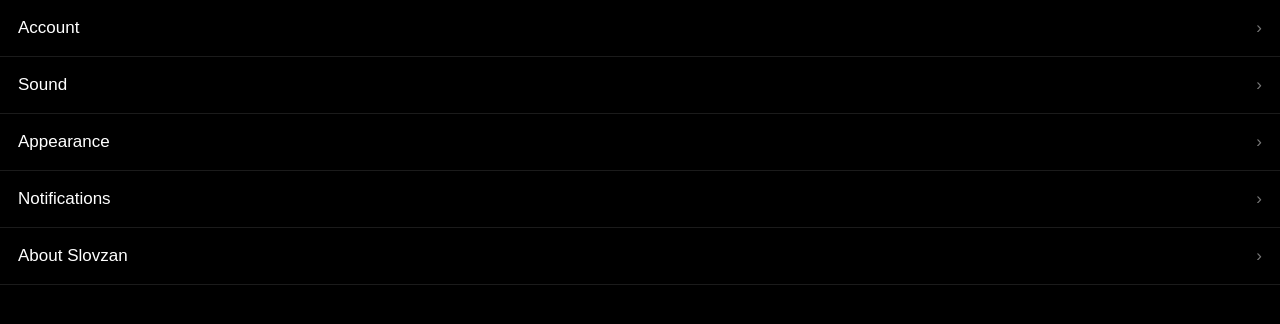
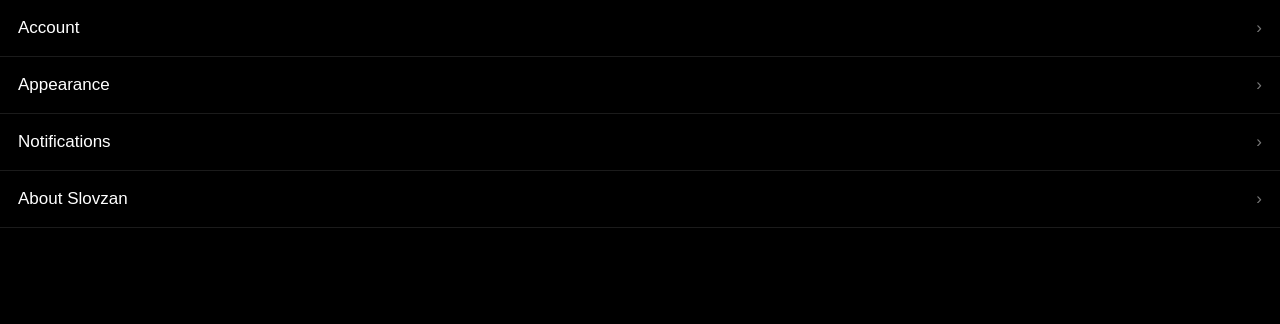
Before and after one commit to snapz12/Snapz, a Flask app: template templates/settings.html in a window 1280 px wide. Shown: the part 63-387 px from the top of the page. Run offline with Flask 3, Linux system fonts and the light colour scheme; the template is opened without the code that fills it, so the values that code supplies are empty; some libraries are stand-ins or nearby versions.

Commit message:
Update SLOVZAN logo and premium splash and sound settings delite

```diff
--- a/templates/settings.html
+++ b/templates/settings.html
@@ -50,11 +50,6 @@ Settings
 
 <a class="item" href="/account">
     <span>Account</span>
-    <span class="arrow">›</span>
-</a>
-
-<a class="item" href="/settings/sound">
-    <span> Sound</span>
     <span class="arrow">›</span>
 </a>
 
```
Also changed, not shown: static/images/slovzan_logo.png.
